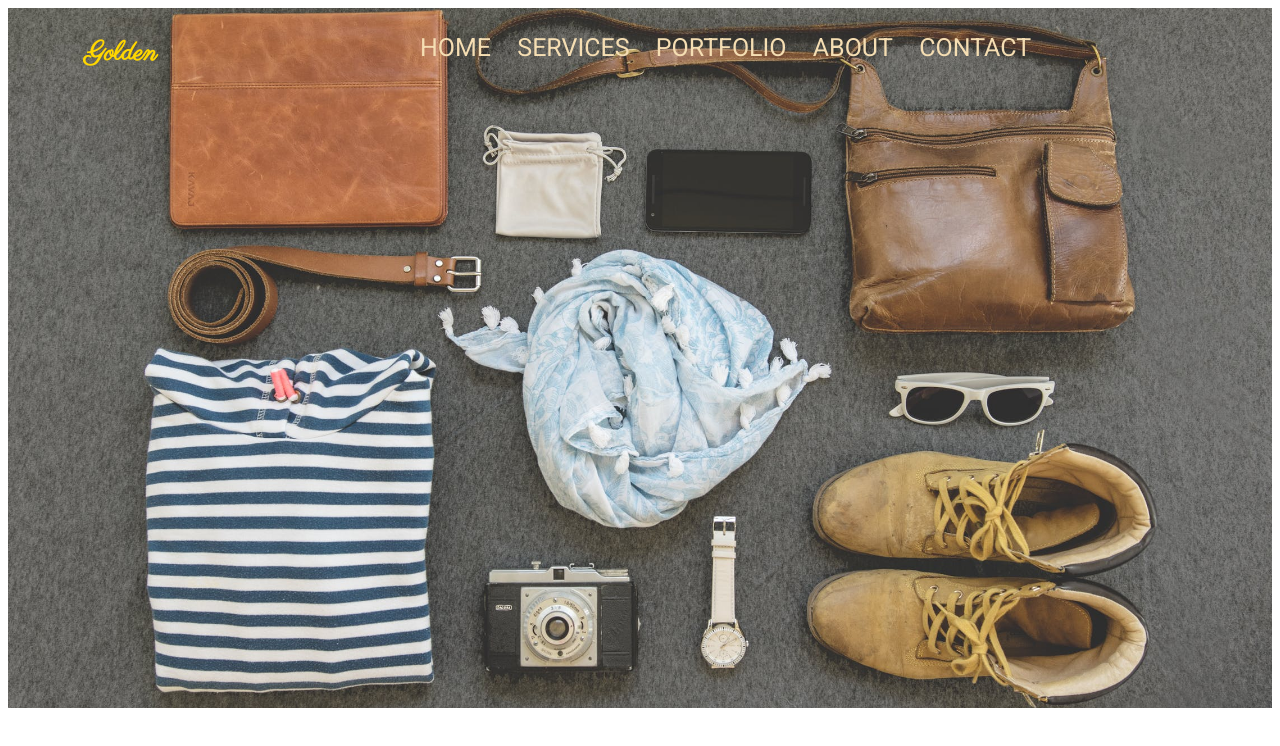
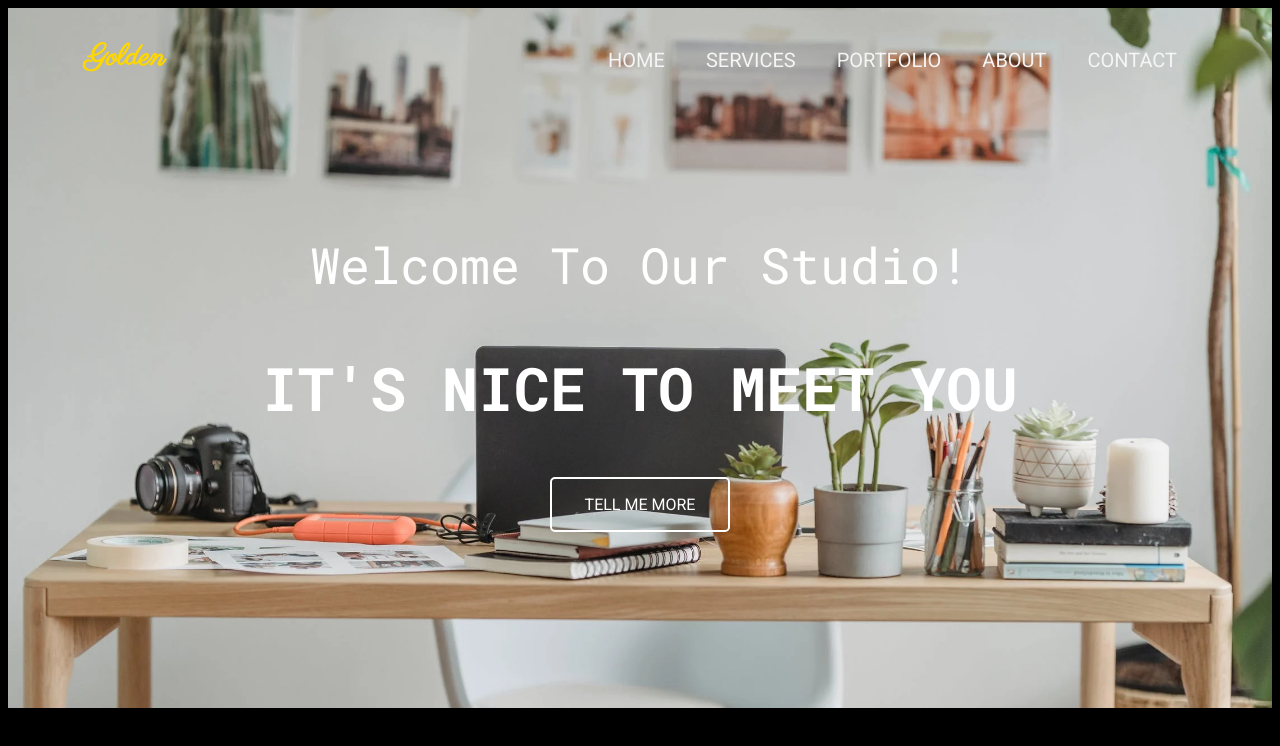
Before and after one commit to mchorosinski/landing-page-example-1, a website: page index.html in a window 1280 px wide. Drawn offline with Linux system fonts and the light colour scheme.

Commit message:
Update style for the navbar

```diff
--- a/index.html
+++ b/index.html
@@ -16,15 +16,22 @@
         <nav class="navbar">
             <div class="container">
                 <div class="row">
-                    <p class="logo col-lg-3">Golden</p>
+                    <p class="logo col-lg-3"><a href="#">Golden</a></p>
                     <div class="navbar-nav col-lg-9">
                         <ul class="navbar-list">
-                            <li>HOME</li>
-                            <li>SERVICES</li>
-                            <li>PORTFOLIO</li>
-                            <li>ABOUT</li>
-                            <li>CONTACT</li>
+                            <li><a href="#">HOME</a></li>
+                            <li><a href="#">SERVICES</a></li>
+                            <li><a href="#">PORTFOLIO</a></li>
+                            <li><a href="#">ABOUT</a></li>
+                            <li><a href="#">CONTACT</a></li>
                         </ul>
+                    </div>
+                    <div class="title col">
+                        <div class="title-inner">
+                            <h3 class="page-title">Welcome To Our Studio!</h3>
+                            <h1 class="page-subtitle">IT'S NICE TO MEET YOU</h1>
+                                <a href="#" class="btn btn-one">TELL ME MORE</a>
+                        </div>
                     </div>
                 </div>
             </div>
--- a/sass/style.scss
+++ b/sass/style.scss
@@ -1,43 +1,113 @@
 /* Variables */
 
+$color-light: white;
+$color-dark: black;
+$color-first: whitesmoke;
+$color-second: orange;
+$color-super: gold;
 $font-first: 'Roboto', sans-serif;
 $font-second: 'Roboto Mono', monospace;
 $font-logo: 'Parisienne', cursive;
+$transition-first: all 1s;
+$transition-second: all 0.1ms;
 
 /* Global */
 
+body {
+    background: $color-dark;
+}
+
 *, *::before, *::after  {
     box-sizing: border-box;
+}
+
+.btn  {
+    display: inline-block;
+    min-width: 180px;
+    margin: 24px auto 1 auto;
+    padding: 16px;
+    border-radius: 5px;
+    font-family: $font-first;
+    font-size: 16px;
+    text-align: center;
+    text-decoration: none;
+    cursor: pointer;
+    border-width: 2px;
+    border-style: solid;
+    background-position: 100% 0;
+    background-size: 300%;
+    transition: $transition-first;
+    left: 50%;
+    transform: translateX(-50%);
+    position: absolute;
 }
 
 /* Logo */
 
 .logo {
     font-family: $font-logo;
-    font-size: 27px;
+    font-size: 30px;
     font-weight: 700;
-    color: gold;
-}
-
-/* Navigation bar */
-
-.navbar-nav .navbar-list {
-    font-family: $font-first;
-    font-size: 25px;
-    list-style-type: none;
-    li {
-        color: wheat;
-        display: inline-block;
-        padding: 0 10px;
+    a {
+        text-decoration: none;
+        color: $color-super;
     }
 }
 
-/* Splash */
+/* Navigation bar & title */
 
 .navbar {
-    background-image: url('/images/nav-background.jpeg');
+    background-image: url('/images/background.webp');
     min-height: 700px;
     background-position: center;
     background-repeat: no-repeat;
     background-size: cover;
 }
+
+.navbar-nav .navbar-list {
+    font-family: $font-first;
+    font-size: 20px;
+    list-style-type: none;
+    text-align: end;
+    li {
+        display: inline-block;
+        padding: 20px 18px;
+        a {
+            text-decoration: none;
+            color: $color-first;
+        }
+    }
+}
+
+.page-title {
+    margin-top: 120px;
+    font-size: 50px;
+    font-family: $font-second;
+    font-weight: 400;
+    color: $color-light;
+    text-align: center;
+    position: relative;
+    right: 0;
+}
+
+.page-subtitle {
+    font-size: 60px;
+    font-family: $font-second;
+    font-weight: 700;
+    color: $color-light;
+    text-align: center;
+    position: relative;
+    right: 0;
+}
+
+.btn-one {
+    border-color: $color-light;
+    color: $color-light;
+    background-image: linear-gradient(90deg, $color-second 50%, transparent 50%);
+    &:hover {
+        background-position: 0 100%;
+        color: $color-light;
+        border: none;
+        transition: $transition-second;
+    }
+}
```
Also changed, not shown: css/style.css, images/background.webp (added), 1 other file.
